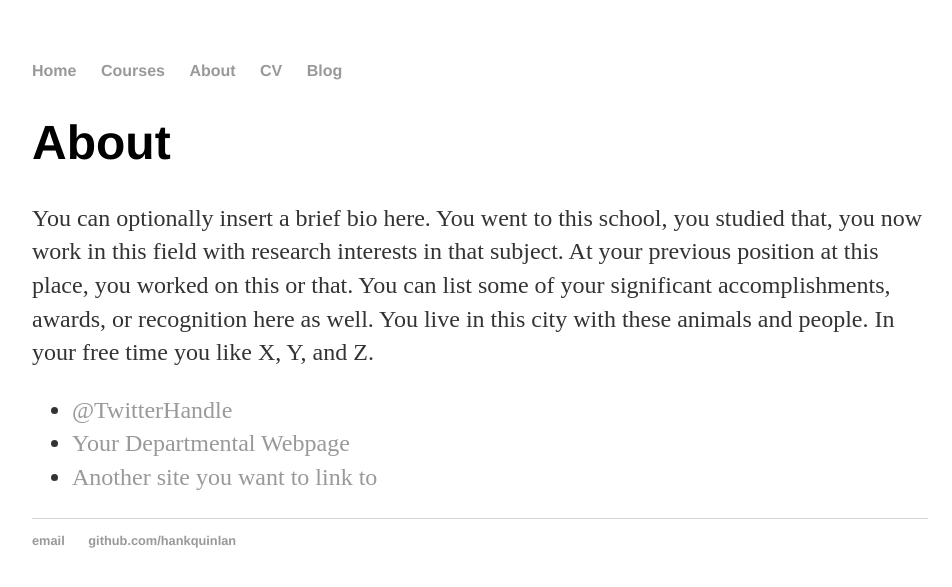
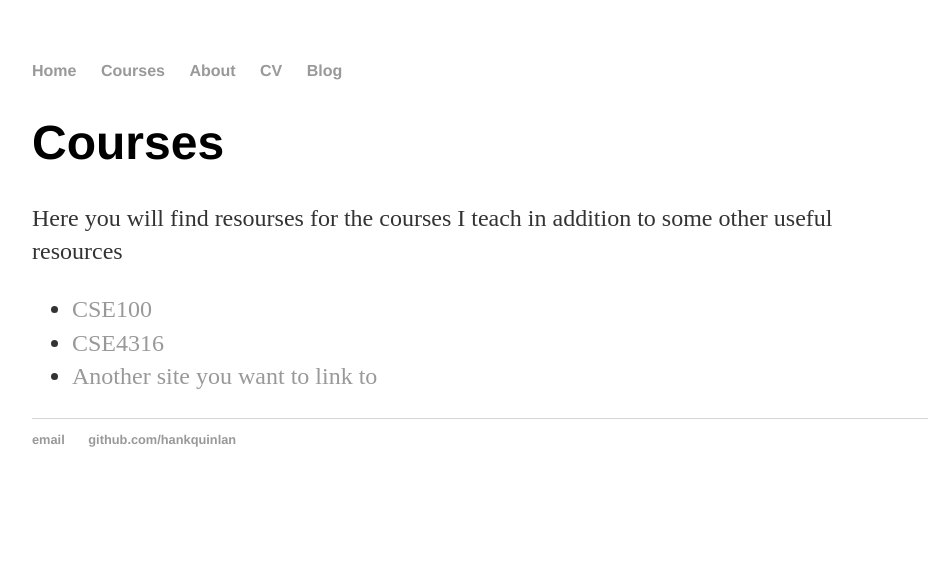
Before and after one commit to mnourgwad/mnourgwad.github.io, a Jekyll site: the page built from courses/index.html, in a window 1280 px wide. Shown: the top 587 px of the page, without its empty margins (160-1112 px from the left). Built offline with Jekyll 4.4.1, drawn with Linux system fonts in a browser that asks for light colours.

Commit message:
info to courses

```diff
--- a/courses/index.html
+++ b/courses/index.html
@@ -4,12 +4,12 @@ title: About Mohammed Nour
 ---
 
 		<div class="about">
-			<h1>About</h1>
-			<p>You can optionally insert a brief bio here. You went to this school, you studied that, you now work in this field with research interests in that subject. At your previous position at this place, you worked on this or that. You can list some of your significant accomplishments, awards, or recognition here as well. You live in this city with these animals and people. In your free time you like X, Y, and Z.</p>
+			<h1>Courses</h1>
+			<p>Here you will find resourses for the courses I teach in addition to some other useful resources</p>
 
 			<ul class="contacts">
-				<li><a href="#">@TwitterHandle</a></li>
-				<li><a href="#">Your Departmental Webpage</a></li>
+				<li><a href="/CSE100/CSE100.md">CSE100</a></li>
+				<li><a href="/CSE4316/CSE4316.md">CSE4316</a></li>
 				<li><a href="#">Another site you want to link to</a></li>
 				</ul>
 		</div>
```
Also changed, not shown: courses/CSE100/CSE100.md (renamed from CSE100/CSE100.md), courses/CSE4316/CSE4316.md (renamed from CSE4316/CSE4316.md).
